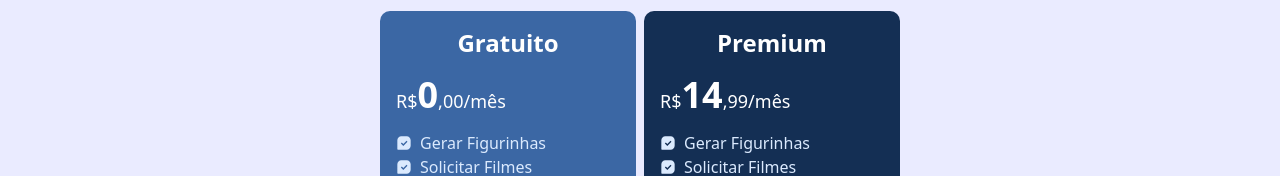
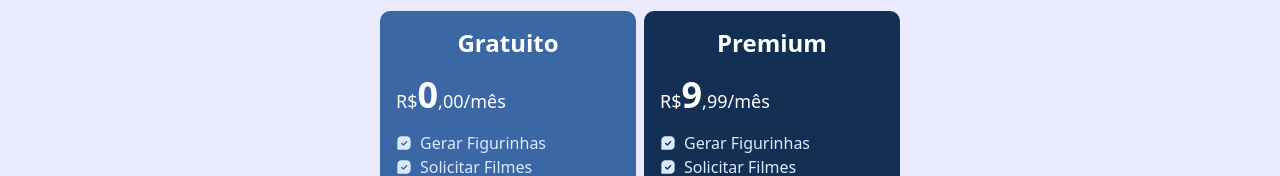
Before and after one commit to kcaiosouza/minkbot-next, a Next.js app: page / in a window 1280 px wide. Shown: the part 3484-3660 px from the top of the page. Built offline with nearby package versions, Linux system fonts and the light colour scheme; no server answers.

Commit message:
hotfix: new premium price

```diff
--- a/src/pages/index.tsx
+++ b/src/pages/index.tsx
@@ -433,7 +433,7 @@ END:VCARD
                 <div className="mt-4">
                   <span className="text-white text-4xl font-black">
                     <small className="font-light text-white text-lg">R$</small>
-                    14
+                    9
                   </span>
                   <small className="font-light text-white text-lg">
                     ,99/mês
--- a/src/pages/payment/[slug].tsx
+++ b/src/pages/payment/[slug].tsx
@@ -237,7 +237,7 @@ export default function Payment({ group }: GroupProps) {
                 <img src="/minkhead.png" alt="Minkbot Head" width={120} height={120} className='absolute top-0 -right-6 -translate-x-2 -translate-y-4' />
                 <div className='flex flex-col justify-center gap-6 p-4'>
                   <div className='bg-[#3B67A4] max-w-fit px-3 rounded-md'>
-                    <span className='font-bold text-white text-4xl'><span className='text-sm'>R$ </span>14,99</span>
+                    <span className='font-bold text-white text-4xl'><span className='text-sm'>R$ </span>9,99</span>
                   </div>
                   <span className='text-white text-3xl'><b>MinkBot</b> Premium</span>
                 </div>
```
